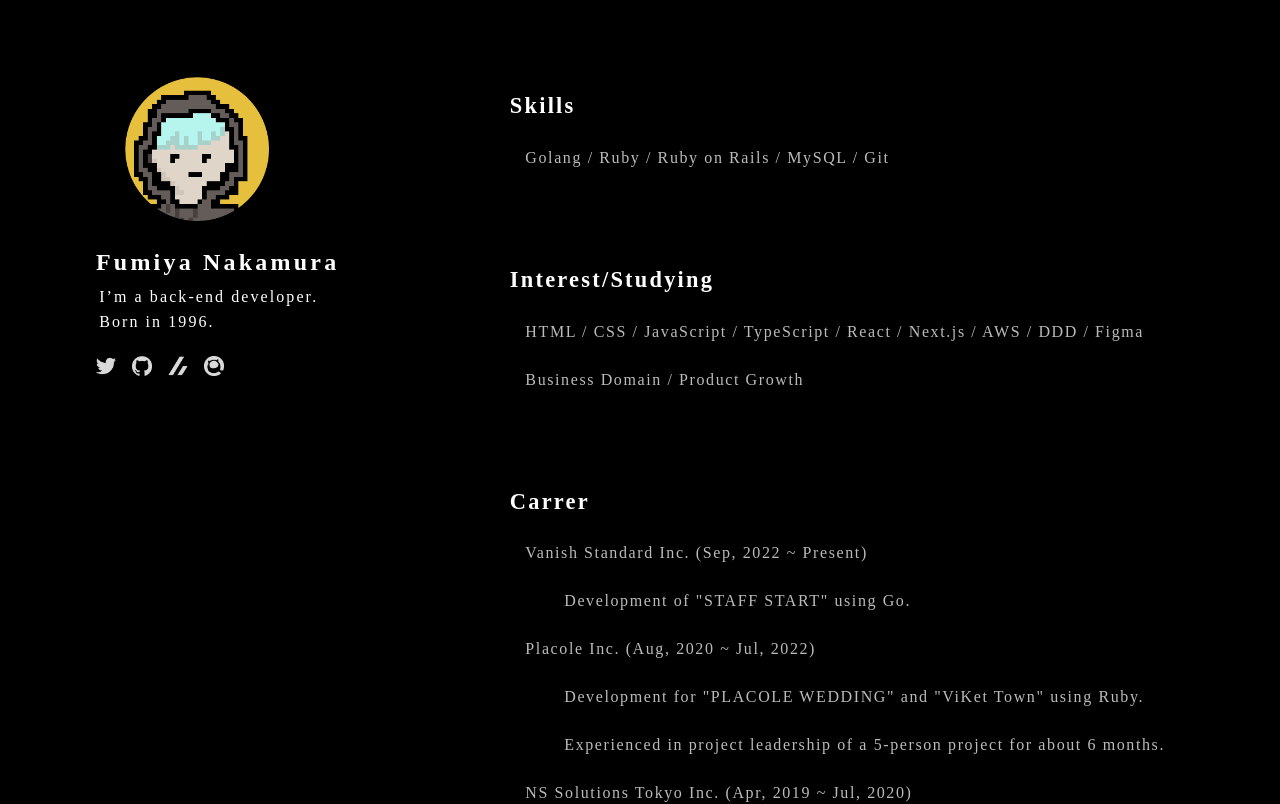
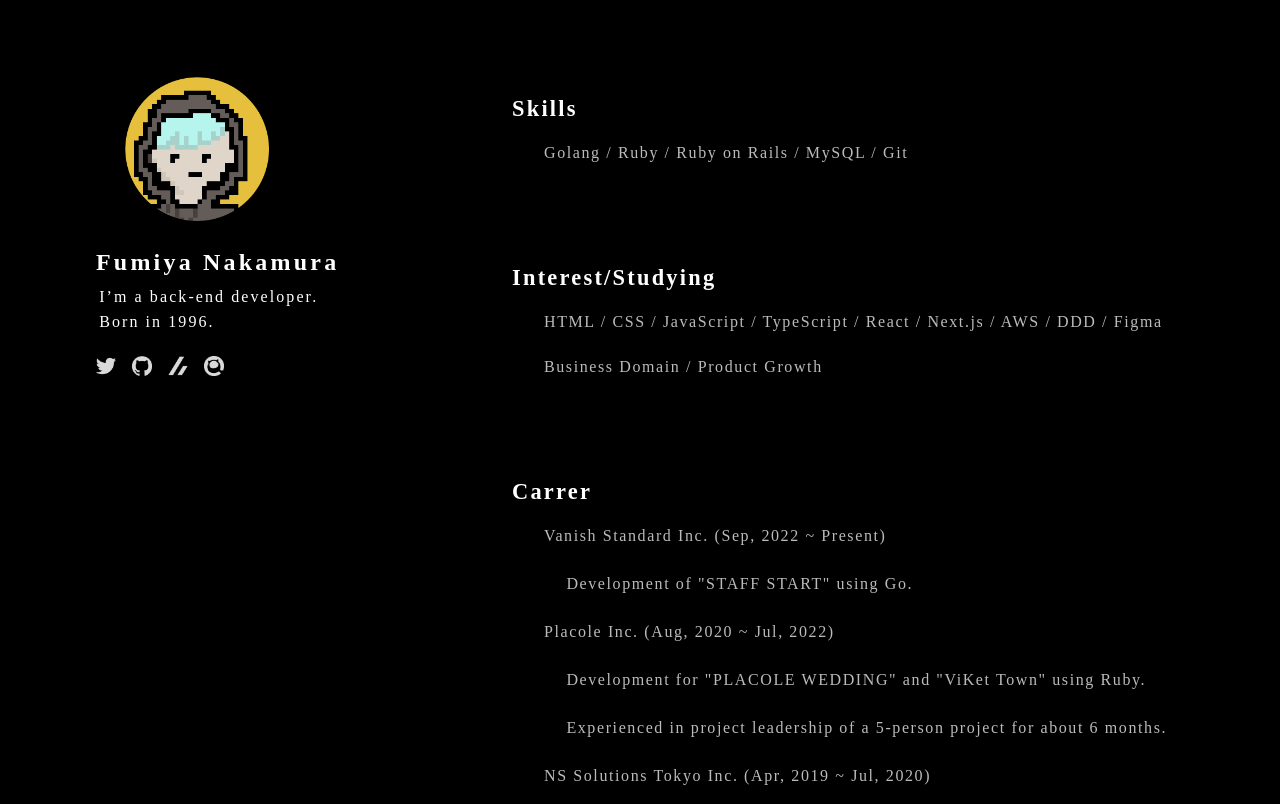
Before and after one commit to NakamuraFumiya/nextjs-blog, a Next.js app: page / in a window 1280 px wide. Shown: the top 804 px of the page. Built offline with nearby package versions, Linux system fonts and the light colour scheme.

Commit message:
Top.tsxをリファクタ

```diff
--- a/components/page/Top/Top.tsx
+++ b/components/page/Top/Top.tsx
@@ -10,53 +10,59 @@ const Body = styled.div`
   }
 `;
 
-const WhiteBoldMainText = styled.p`
+const WhiteBoldMainText = styled.h1`
   color: white;
-  font-weight: bold;
-  letter-spacing: 0.1em;
+  letter-spacing: 0.14rem;
   @media screen and (max-width: 767px) {
-    margin-top: 5%;
-    margin-left: 5%;
+    margin-top: 1.2rem;
+    margin-left: 1rem;
+    font-size: 1rem;
   }
   @media screen and (min-width: 768px) {
-    margin-top: 12%;
-    margin-left: 10%;
-    font-size: 140%;
+    margin-top: 6rem;
+    margin-left: 5rem;
+    font-size: 1.4rem;
   }
 `;
 
-const WhiteNormalMainText = styled.p`
+const WhiteNormalMainText = styled.h2`
   color: #BBBBBB;
   font-weight: normal;
+  font-size: 1rem;
   @media screen and (max-width: 767px) {
-    margin-left: 10%;
-    letter-spacing: 0.01em;
+    margin-left: 2.5rem;
+    letter-spacing: 0.01rem;
   }
   @media screen and (min-width: 768px) {
     line-height: 2;
-    font-size: 100%;
-    margin-left: 12%;
-    letter-spacing: 0.1em;
+    margin-left: 7rem;
+    letter-spacing: 0.1rem;
   }
 `;
 
-const WhiteNormalMainTextInner = styled.p`
+const WhiteNormalMainTextInner = styled.h3`
   color: #BBBBBB;
   font-weight: normal;
+  font-size: 1rem;
   @media screen and (max-width: 767px) {
-    margin-left: 15%;
-    letter-spacing: 0.01em;
+    margin-left: 3.65rem;
+    letter-spacing: 0.01rem;
   }
   @media screen and (min-width: 768px) {
-    font-size: 100%;
     line-height: 2;
-    margin-left: 17%;
-    letter-spacing: 0.1em;
+    margin-left: 8.4rem;
+    letter-spacing: 0.1rem;
   }
 `;
 
 const BodySpan = styled.div`
-  padding-bottom: 15%;
+  @media screen and (max-width: 767px) {
+    padding-bottom: 3.6rem;
+
+  }
+  @media screen and (min-width: 768px) {
+    padding-bottom: 10rem;
+  }
 `;
 
 const LightBlueLink = styled.a`
--- a/components/ui/Layout/SideBar/PageWithSideBar.tsx
+++ b/components/ui/Layout/SideBar/PageWithSideBar.tsx
@@ -27,19 +27,13 @@ const ProfileIconWrapper = styled.div`
   }
 `;
 
-const ProfileName = styled.h1`
-  @media screen and (max-width: 767px) {
-    color: white;
-    font-size: 1.5rem;
-    margin-top: 1rem;
-    letter-spacing: 0.2rem;
-  }
-  @media screen and (min-width: 768px) {
-    color: white;
-    font-size: 1.5rem;
-    margin-top: 1rem;
-    letter-spacing: 0.2rem;
-  }
+const ProfileName = styled.p`
+  color: white;
+  font-size: 1.5rem;
+  font-weight: bold;
+  margin-top: 1rem;
+  margin-bottom: 1rem;
+  letter-spacing: 0.2rem;
 `;
 
 const ProfileDescription = styled.p`
```
